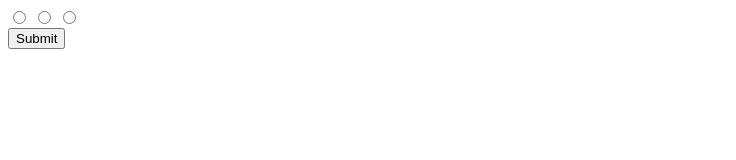
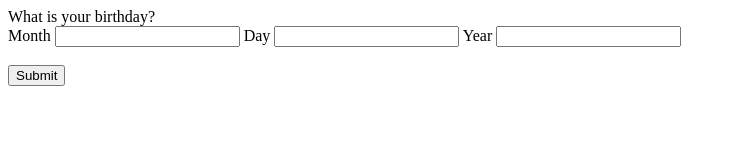
Before and after one commit to jmchan2010/hello-world, a plain HTML site: page index.html in a window 1280 px wide. Shown: the whole page, without its empty margins (0-736 px from the left). Drawn offline with Linux system fonts and the light colour scheme.

Commit message:
Updated index.html

```diff
--- a/index.html
+++ b/index.html
@@ -7,12 +7,24 @@
     <title>Document</title>
 </head>
 <body>
-<form action="http://www.google.com/search">
-    <input type = "radio" name = "q" value = "one">
-    <input type = "radio" name = "q" value = "two">
-    <input type = "radio" name = "q" value = "three">
+<form>
+    What is your birthday?
     <br>
-    <input type = "Submit">
+    <label>
+        Month
+        <input type="text" name="month">
+    </label>
+    <label>
+        Day
+        <input type="text" name="day">
+    </label>
+    <label>
+        Year
+        <input type="text" name="year">
+    </label>
+    <br>
+    <br>
+    <input type = "submit">
 </form>
 </body>
 </html>
```
